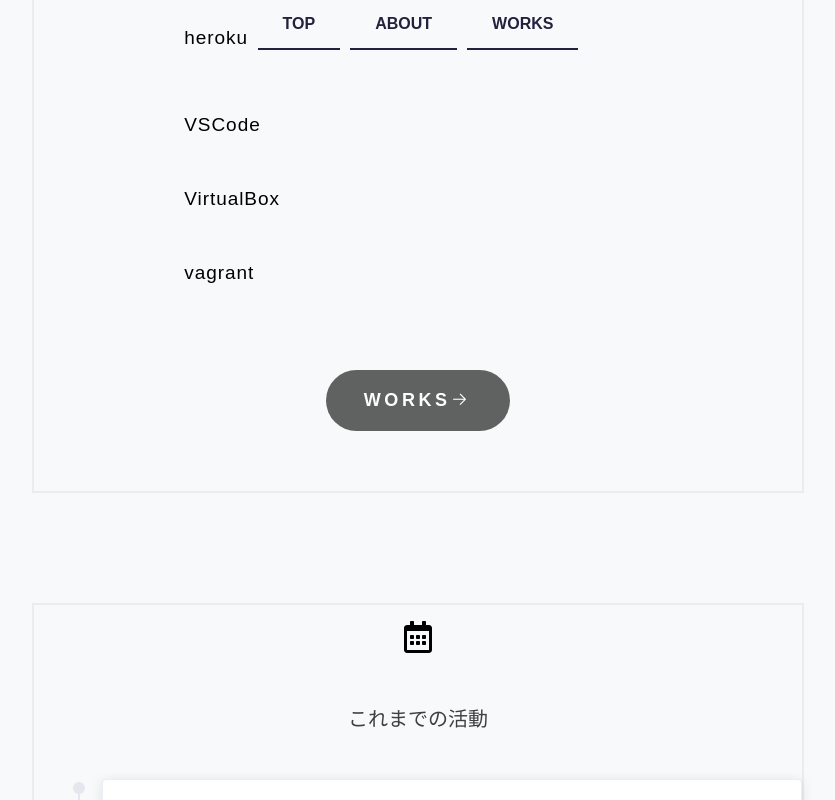
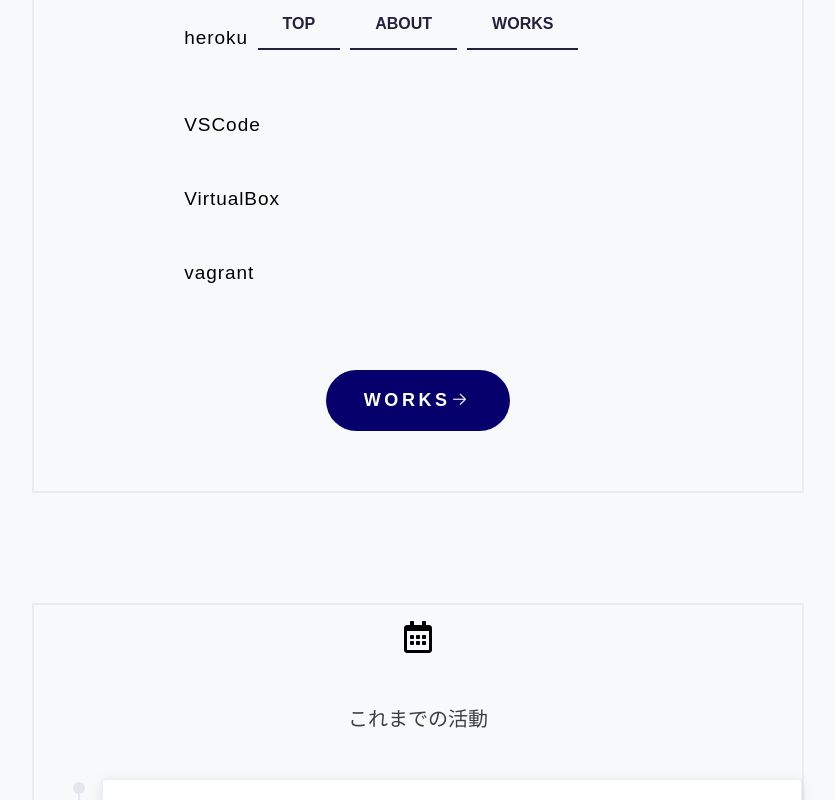
Before and after one commit to kotaok/first_vue, a Vue app: page /page2 in a window 1280 px wide. In both pictures the pointer is over the link 640 px from the left and 3717 px from the top of the page. Shown: the part 3317-4117 px from the top of the page, without its empty margins (222-1057 px from the left). Built offline with nearby package versions, Linux system fonts and the light colour scheme; a web font is replaced by a local one.

Commit message:
ボタンホバー時の色を変更

```diff
--- a/src/components/page2.vue
+++ b/src/components/page2.vue
@@ -86,8 +86,8 @@ export default {
 }
 
 .jump:hover {
-  opacity: 0.7;
   letter-spacing: 0.2em;
+  background-color: #06006d;
 }
 
 @media screen and (max-width: 600px) {
```
